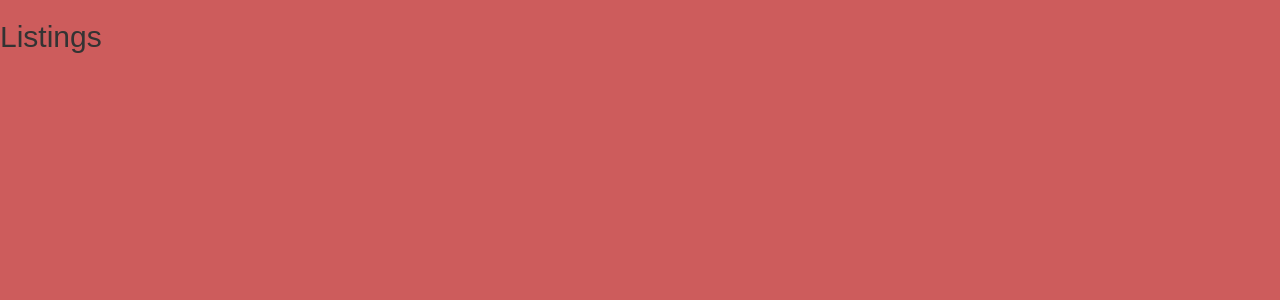
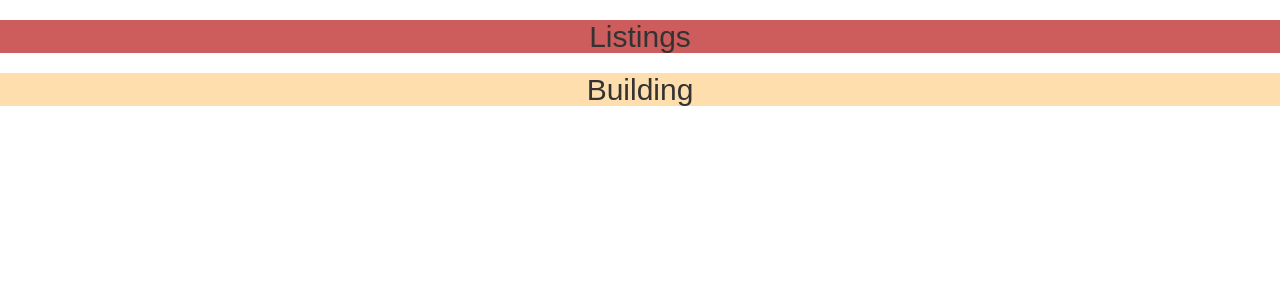
Before and after one commit to briankw23/realtor, a React (Create React App) app: page / in a window 1280 px wide. Shown: the top 300 px of the page. Built offline with nearby package versions, Linux system fonts and the light colour scheme.

Commit message:
building copo added

```diff
--- a/src/app/App.js
+++ b/src/app/App.js
@@ -1,13 +1,17 @@
 import React, { Component } from 'react';
 
 import Listings from '../components/Listings/Listings';
+import Building from '../components/Building/Building';
 
 import './App.css';
 
 class App extends Component {
   render () {
     return (
-      <Listings/>
+      <div className='App'>
+        <Listings/>
+        <Building/>
+      </div>
     );
   }
 }
--- a/src/components/Building/Building.js
+++ b/src/components/Building/Building.js
@@ -0,0 +1,14 @@
+import React from 'react';
+import './Building.css';
+
+class Building extends React.Component {
+  render () {
+    return (
+      <div className='Building'>
+        <h2>Building</h2>
+      </div>
+    );
+  }
+}
+
+export default Building;
--- a/src/components/Building/Building.scss
+++ b/src/components/Building/Building.scss
@@ -0,0 +1,2 @@
+.Building {
+  background-color: navajowhite; }
--- a/src/components/Listings/Listings.scss
+++ b/src/components/Listings/Listings.scss
@@ -1,3 +1,3 @@
-.listings{
+.Listings{
   background-color: indianred;
 }
--- a/src/styles/index.scss
+++ b/src/styles/index.scss
@@ -2,5 +2,4 @@ body {
   margin: 0;
   padding: 0;
   font-family: sans-serif;
-  background-color: indianred;
 }
```
